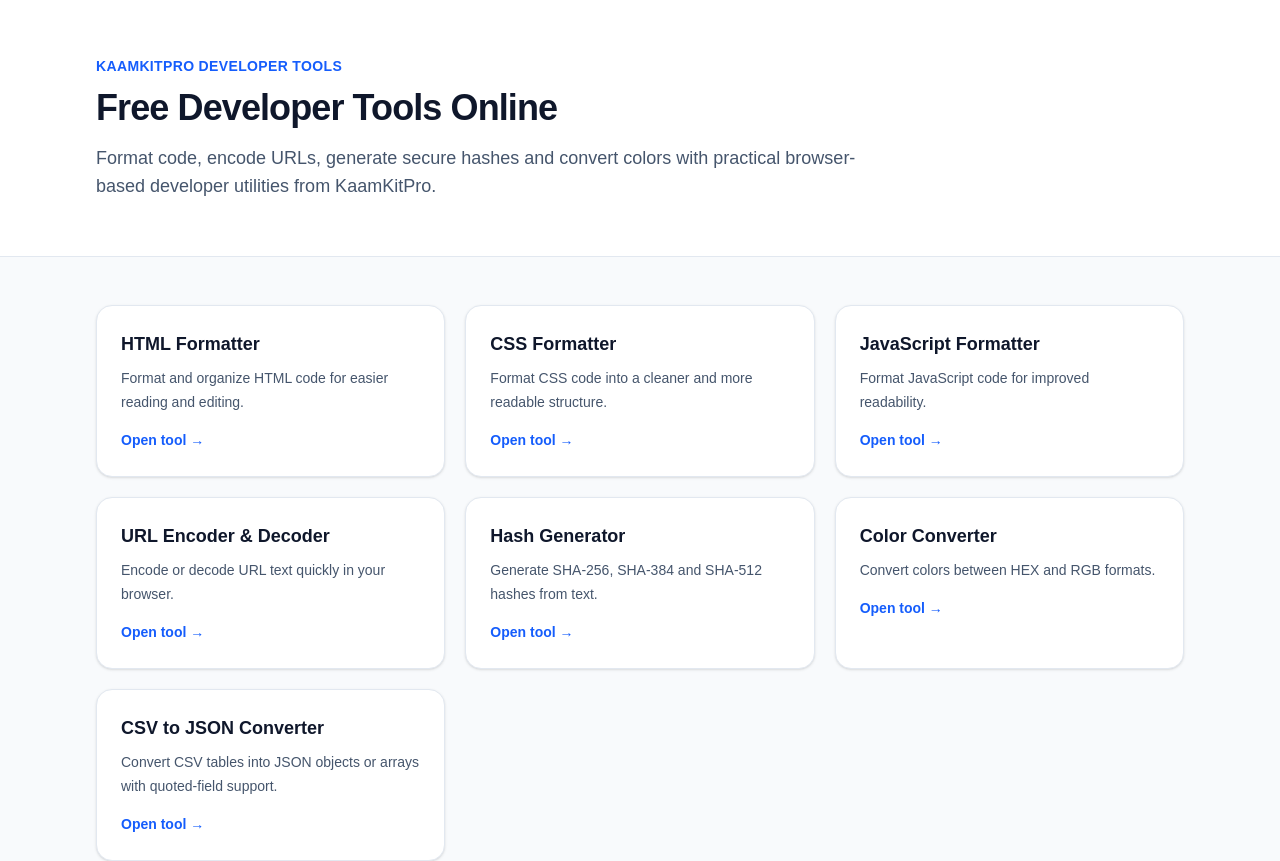
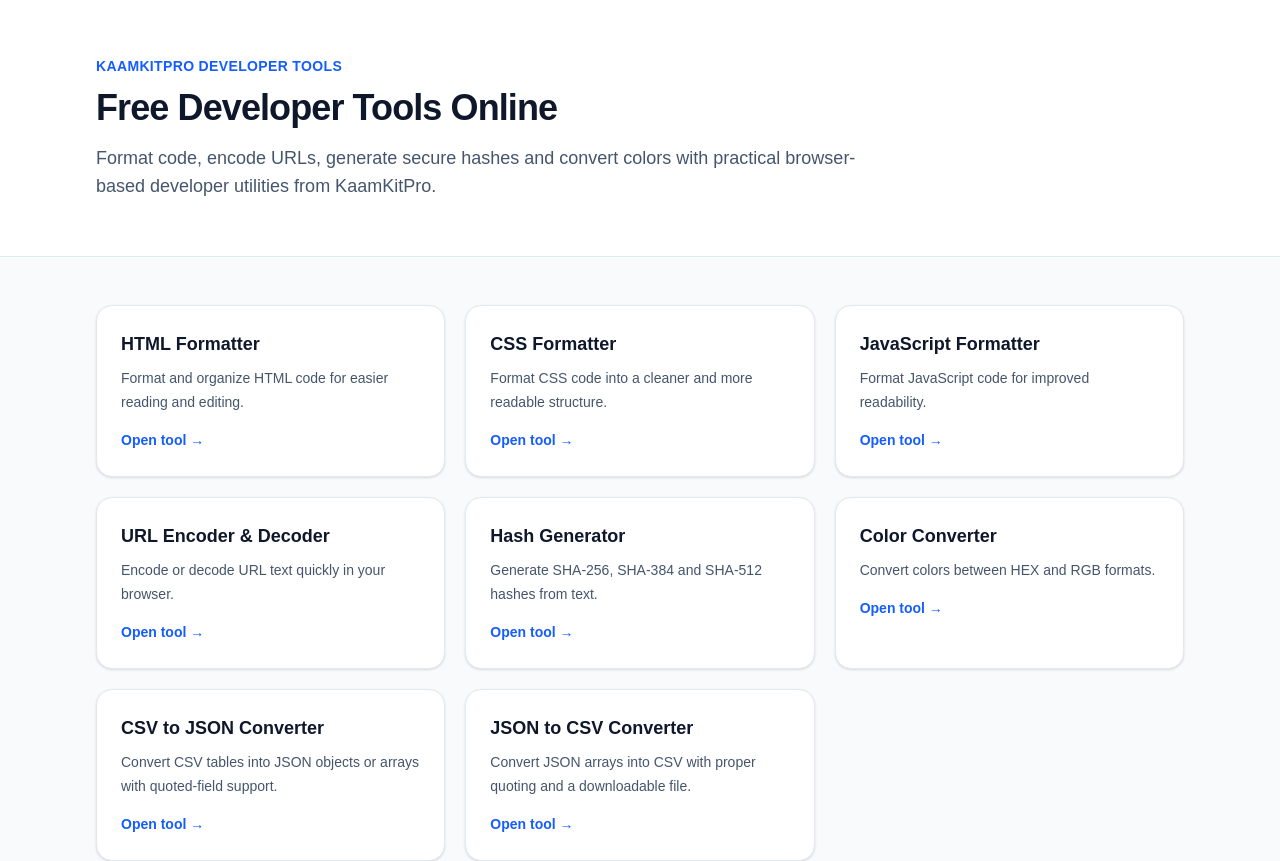
Before and after one commit to WellProSoftware/kaamkitpro, a Next.js app: page /tools/developer in a window 1280 px wide. Shown: the top 861 px of the page. Built offline with nearby package versions, Linux system fonts and the light colour scheme.

Commit message:
feat: link JSON to CSV from developer category

```diff
--- a/src/app/tools/developer/page.tsx
+++ b/src/app/tools/developer/page.tsx
@@ -35,6 +35,11 @@ const tools = [
     href: "/tools/csv-to-json",
     title: "CSV to JSON Converter",
     description: "Convert CSV tables into JSON objects or arrays with quoted-field support.",
+  },
+  {
+    href: "/tools/json-to-csv",
+    title: "JSON to CSV Converter",
+    description: "Convert JSON arrays into CSV with proper quoting and a downloadable file.",
   },
 ];
 
```
